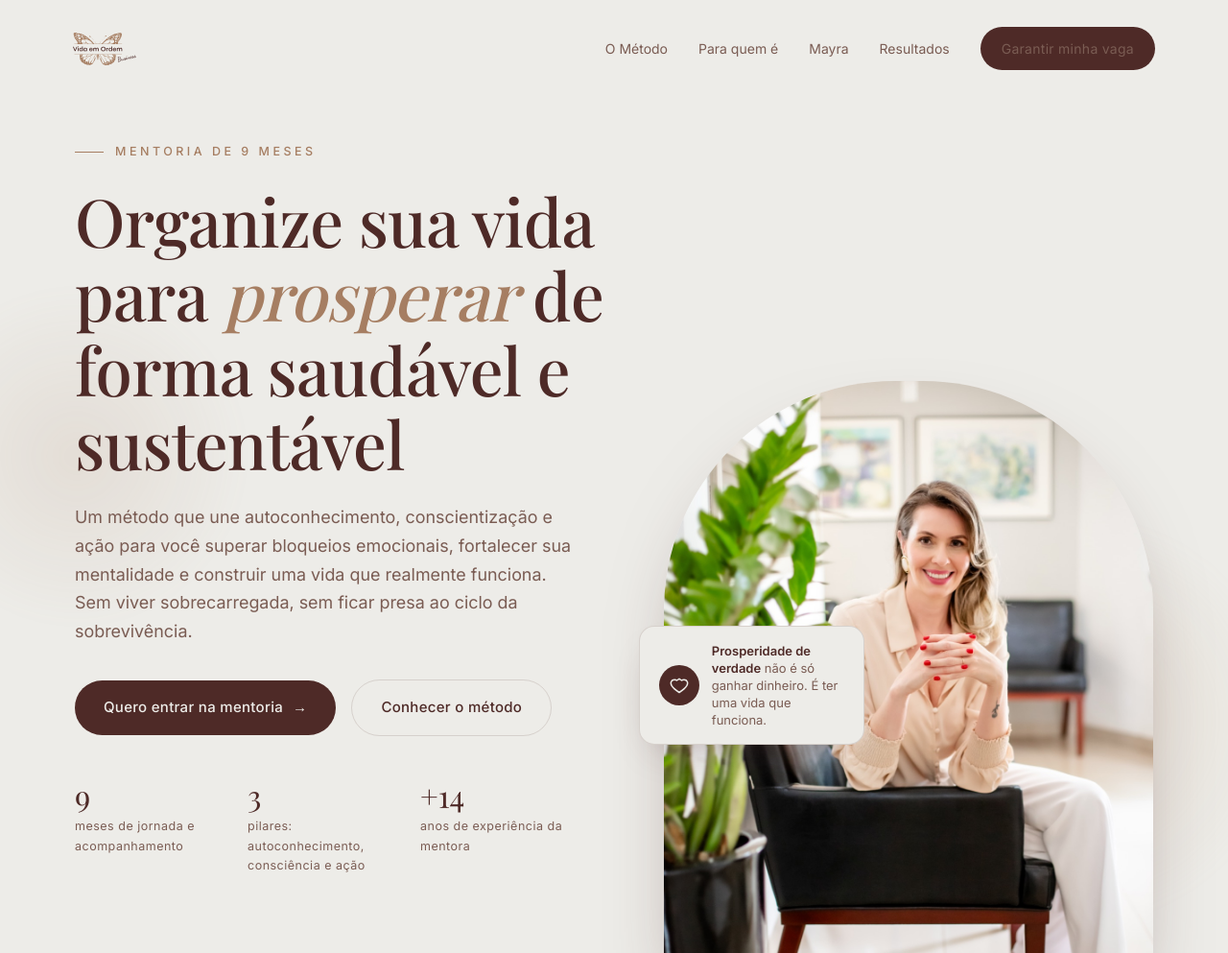
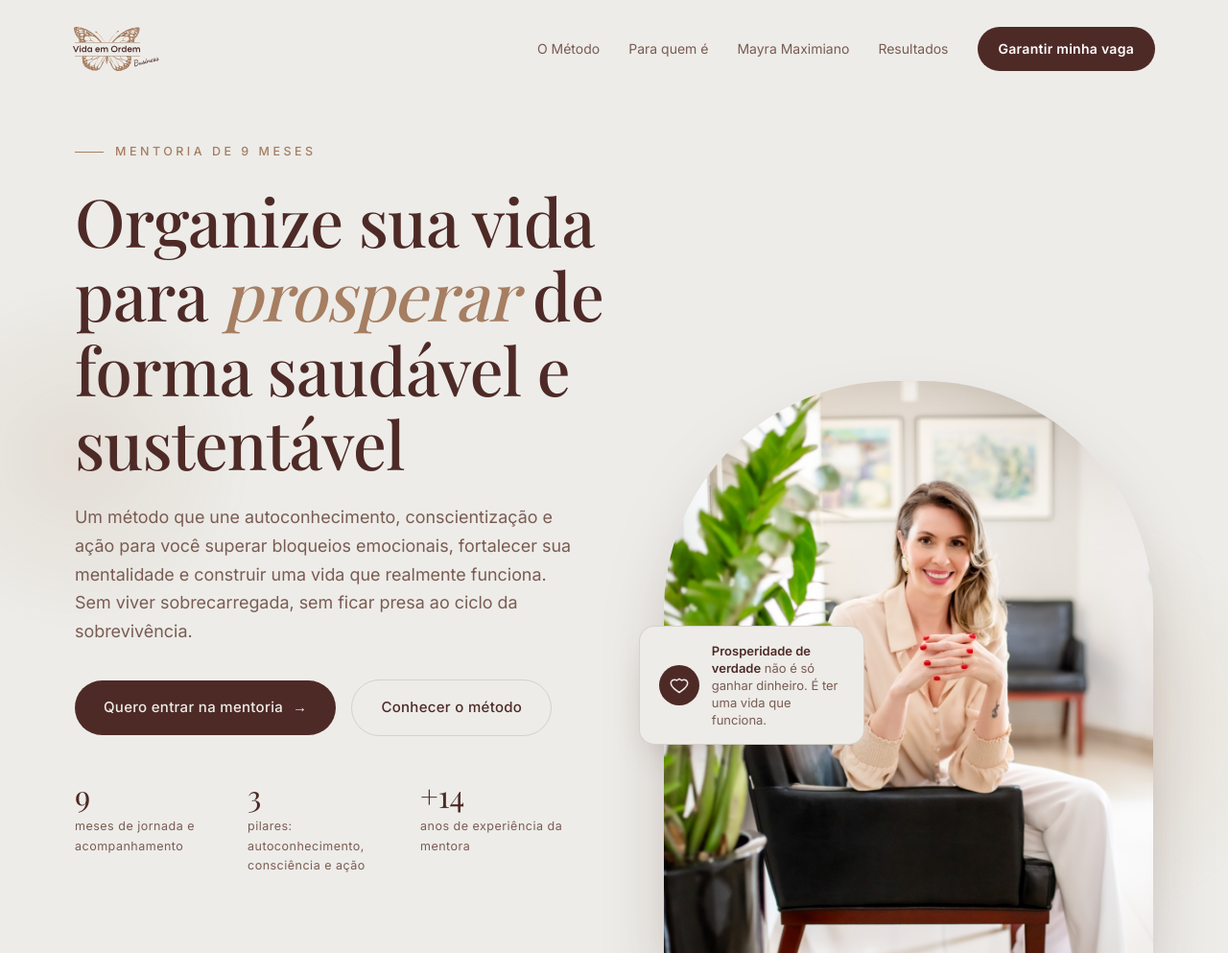
Before and after one commit to eusoufelipemelo/veobus, a plain HTML site: page index.html in a window 1280 px wide. Shown: the top 993 px of the page at 96% size. Drawn offline with nearby package versions, Linux system fonts and the light colour scheme; a web font is replaced by a local one.

Commit message:
Navbar: logo maior, link 'Mayra Maximiano', contraste do botao CTA (texto branco)
Co-Authored-By: Claude Opus 4.8 <noreply@anthropic.com>

```diff
--- a/index.html
+++ b/index.html
@@ -95,11 +95,13 @@ header.nav{position:fixed;top:0;left:0;right:0;z-index:50;transition:all .4s var
   box-shadow:0 8px 30px -16px rgba(78,42,39,.3);border:1px solid rgba(255,255,255,.5);
   margin-top:10px;
 }
-.nav-logo img{height:34px;width:auto}
-.nav-links{display:flex;gap:32px;align-items:center}
+.nav-logo img{height:46px;width:auto}
+.nav-links{display:flex;gap:30px;align-items:center}
 .nav-links a{font-size:14px;color:var(--muted);transition:color .25s;font-weight:400}
 .nav-links a:hover{color:var(--brown)}
 .nav-cta{padding:11px 22px;font-size:13.5px}
+.nav-links a.nav-cta{color:#FFFFFF;font-weight:600}
+.nav-links a.nav-cta:hover{color:#FFFFFF}
 @media(max-width:880px){.nav-links a:not(.nav-cta){display:none}}
 
 /* ---------- hero ---------- */
@@ -319,7 +321,7 @@ footer{background:var(--cream-2);padding:60px 0 36px;border-top:1px solid var(--
     <nav class="nav-links">
       <a href="#metodo">O Método</a>
       <a href="#para-quem">Para quem é</a>
-      <a href="#mayra">Mayra</a>
+      <a href="#mayra">Mayra Maximiano</a>
       <a href="#depoimentos">Resultados</a>
       <a href="https://chk.eduzz.com/E9OG84D5WB" class="btn btn-primary nav-cta">Garantir minha vaga</a>
     </nav>
```
